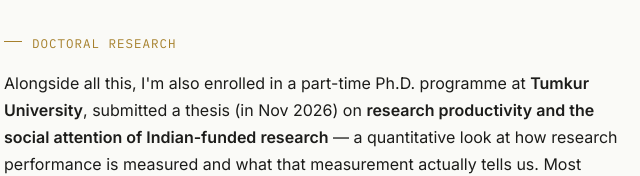
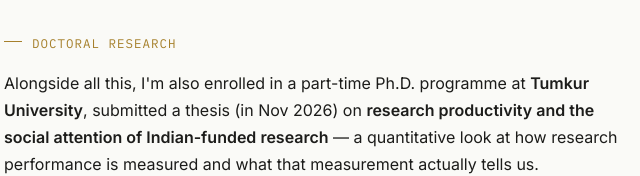
Before and after one commit to devanathpr/devanathpr.github.io, a plain HTML site: page about.html in a window 1280 px wide. Shown: the part 624-800 px from the top of the page, 256-896 px from the left. Drawn offline with Linux system fonts and the light colour scheme.

Commit message:
Update about.html

```diff
--- a/about.html
+++ b/about.html
@@ -51,9 +51,7 @@
       Alongside all this, I'm also enrolled in a part-time Ph.D. programme at <strong>Tumkur University</strong>,
       submitted a thesis (in Nov 2026) on <strong>research productivity and the social attention of Indian-funded research</strong> —
       a quantitative look at how research performance is measured and what that measurement actually tells us.
-      Most theses end up archived in a university repository where almost no one looks twice — I'm hoping mine
-      does a little more than that😜.
-    </p>
+      </p>
      <div class="btn-row">
       <a class="btn" href="research.html">See the published work</a>
     </div>
```
